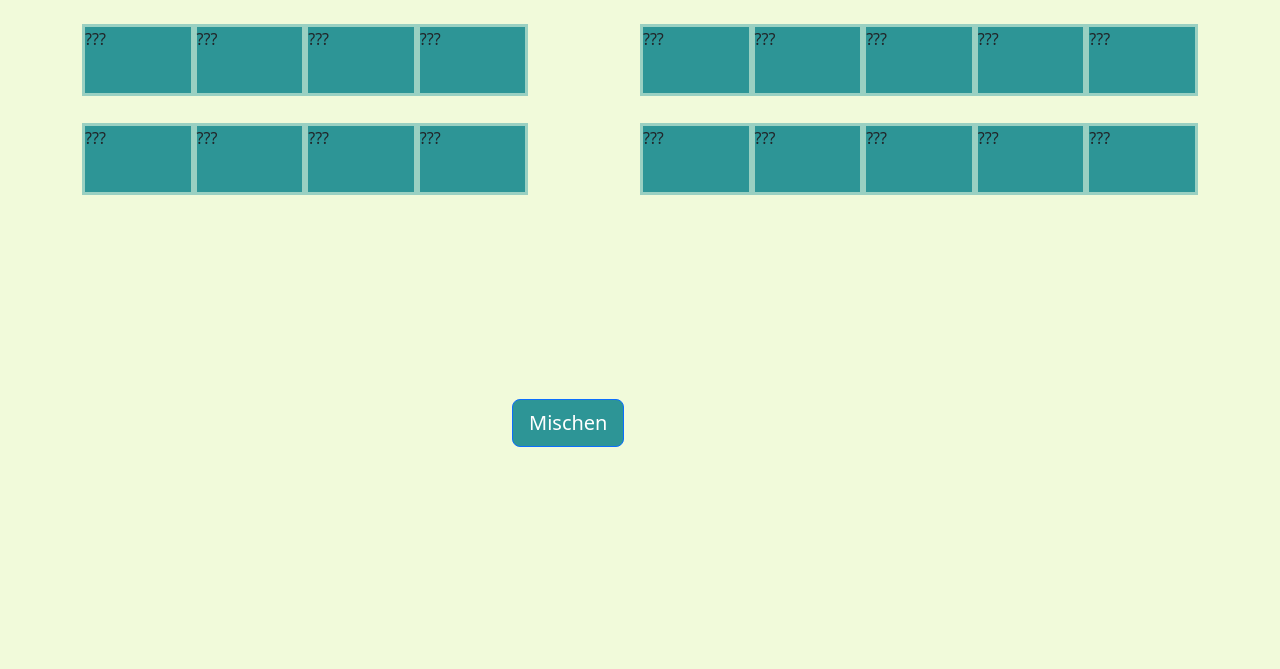
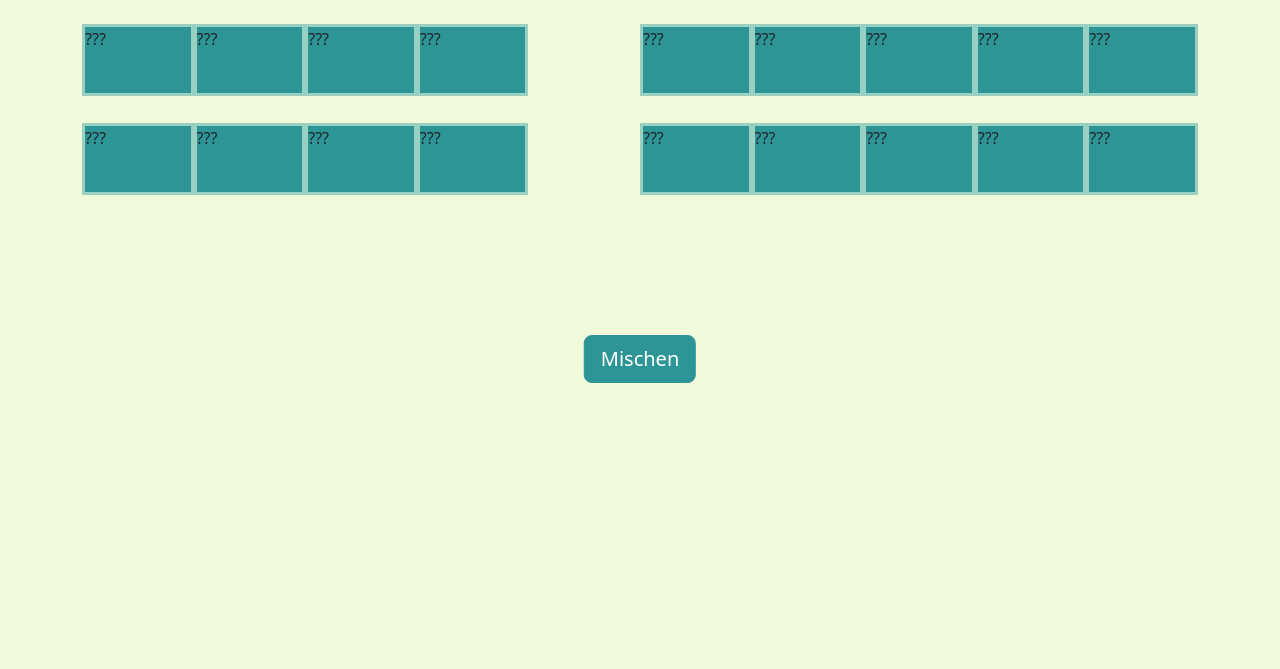
Before and after one commit to RobertSolf/seatplace, a plain HTML site: page index.html in a window 1280 px wide. Shown: the part 131-800 px from the top of the page. Drawn offline with nearby package versions, Linux system fonts and the light colour scheme.

Commit message:
Button fix

```diff
--- a/style.css
+++ b/style.css
@@ -108,14 +108,21 @@
     grid-row: 1/2;
 }
 .btn{
-    margin-left: 40%;
-    margin-top: 30%;
+
+    position: relative;
+    margin-top: 25%;
+    left: 50%;
+    transform: translateX(-50%);
     background-color: #2D9596;
+    --bs-btn-border-color:#2D9596;
+    --bs-btn-hover-bg:#9AD0C2;
+    --bs-btn-active-bg: #2d9596;
 
 }
 body{
     background-color: #F1FADA;
 }
 h1{
+    text-align: center;
     color: #2D9596;
 }
```
